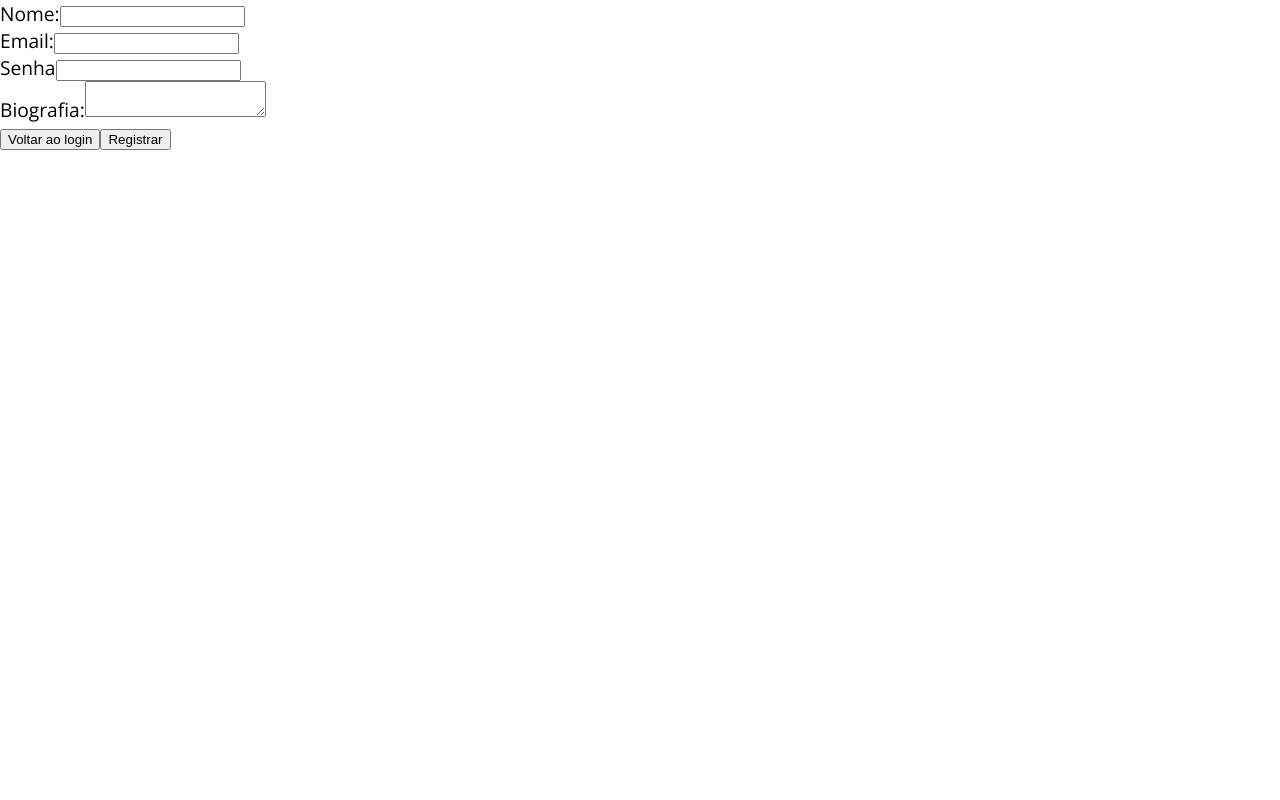
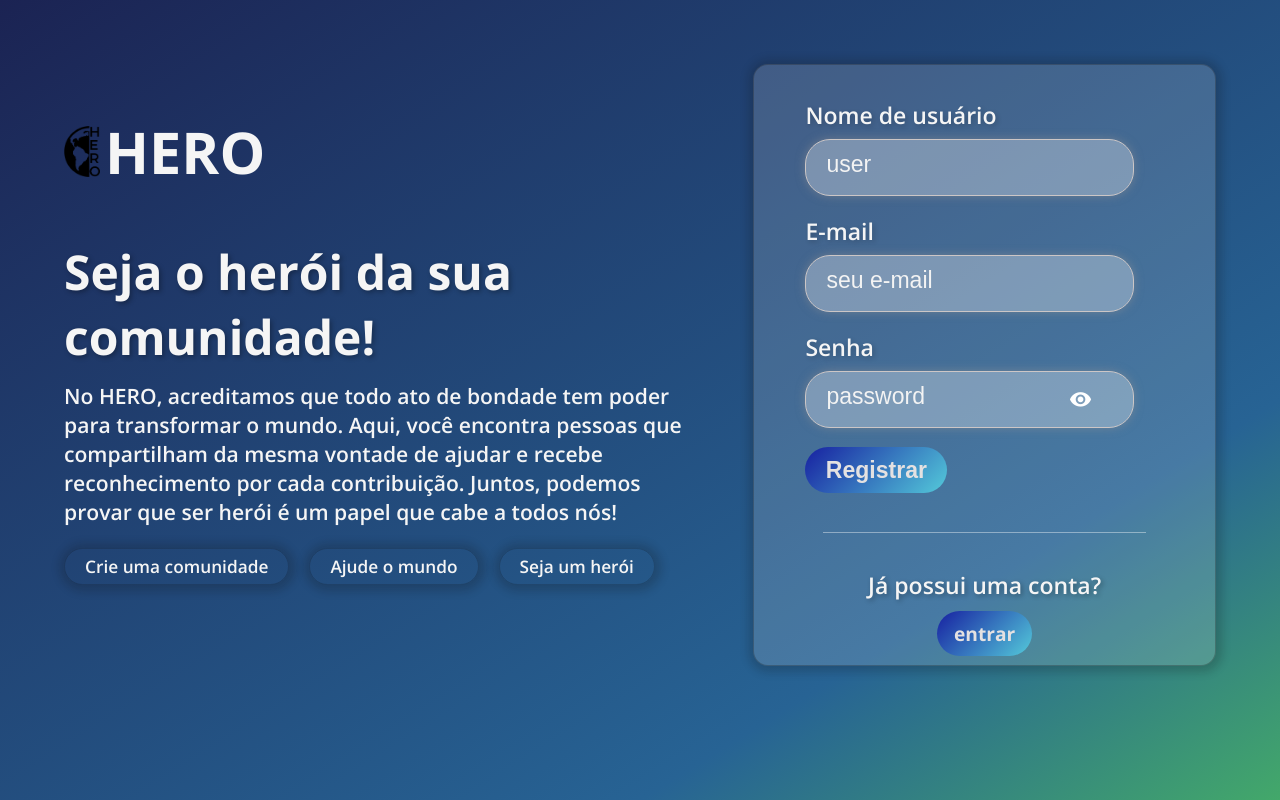
Before and after one commit to HERO-Helping-Everyone-Rewarding-Others/front, a Vue app in the folder hero/: page /register in a window 1280 px wide. Built offline with nearby package versions, Linux system fonts and the light colour scheme.

Commit message:
css da pagina de resgistro quase pronta e alguns erros consertados

```diff
--- a/hero/src/pages/LoginPage.vue
+++ b/hero/src/pages/LoginPage.vue
@@ -62,9 +62,9 @@ const showPassword = ref(false);
           </span>
       </div>
         <button
-          type="submit"
+          type="submit" class="submit"
         >
-          Login
+          Entrar
         </button>
       </form>
       <div class="register">
@@ -83,13 +83,13 @@ const showPassword = ref(false);
   section {
   display: flex;
   height: 100vh;
-  padding: 5vw 8vw;
-  overflow: auto;
+  padding: 0 8vw 0 8vw;
   color: #f5f5f5;
   background: linear-gradient(to right bottom, #1b2353 0%, #276394 75%, #43a86a 100%);
   }
   .box1, .box2 {
     flex: 1;
+    margin-top: 5vw;
   }
   .box1 {
     margin-right: 5vw;
@@ -101,18 +101,19 @@ const showPassword = ref(false);
   .box1 h1 {
     display: flex;
     align-items: center;
-    font-weight: 600;
-    font-size: 2rem;
-    gap: 10px;
+    font-weight: 700;
+    font-size: 3rem;
+    gap: 5px;
   }
   .box1 h2 {
     font-weight: 700;
     font-size: 3rem;
-    margin: 1vw 0;
+    margin: 0;
     text-shadow: 2px 2px 5px rgba(0,0,0,0.3);
   }
   .box1 p {
-    font-weight: 500;
+    font-weight: 600;
+    margin-top: 1vw;
     font-size: 1.2rem;
   }
   .box1 ul {
@@ -123,21 +124,22 @@ const showPassword = ref(false);
   }
   .box1 ul li {
     list-style: none;
-    border: 2px solid rgb(255, 255, 255, 0.3);
-    box-shadow: 0 0 10px rgba(150, 148, 148, 0.5);
+    border: 1px solid rgba(17, 17, 17, 0.2);
+    box-shadow: 1px 1px 10px 5px rgba(17, 17, 17, 0.2);
     width: auto;
     text-align: center;
     border-radius: 5vw;
     padding: 6px 20px 6px 20px;
-    font-weight: 500;
+    font-weight: 600;
   }
   .box2 {
     background: rgba(255, 255, 255, 0.15);
     align-items: center;
     border-radius: 15px;
-    border: 2px solid rgb(31, 30, 30, 0.3);
+    border: 1px solid rgb(31, 30, 30, 0.3);
     box-shadow: 1px 1px 10px 5px rgba(17, 17, 17, 0.2);
     max-width: 40%;
+    max-height: 75%;
   }
  .box2 > *:not(.register) {
     padding: 2vw 0 0 4vw;
@@ -150,8 +152,8 @@ const showPassword = ref(false);
   }
   form label {
     font-weight: 600;
-    text-shadow: 2px 2px 5px rgba(0,0,0,0.3);
-    font-size: 1.5rem;
+    text-shadow: 2px 2px 5px rgba(0,0,0,0.2);
+    font-size: 1.6rem;
   }
   form input {
     background: rgb(255, 255, 255, 0.3);
@@ -159,7 +161,7 @@ const showPassword = ref(false);
     border-radius: 25px;
     border: 1px solid rgb(204, 198, 198);
     box-shadow: 0 0 10px rgba(150, 148, 148, 0.5);
-    padding: 10px 15px;
+    padding: 20px;
     margin-bottom: 1.5vw;
     transition: 0.2s;
   }
@@ -172,17 +174,19 @@ const showPassword = ref(false);
   }
   form input::placeholder {
     color: rgb(243, 243, 243);
+    font-size: 1.2rem;
   }
-  form button {
-    background: linear-gradient(135deg, #1c0c79, #54cada);
-    padding: 0.6vw 1.5vw 0.5vw 1.5vw;
-    font-size: 1rem;
+  form button.submit {
+    background: linear-gradient(135deg, #1720a1, #54cada);
+    padding: 0.75vw 1.6vw;
+    font-size: 1.2rem;
     margin: 0 0 1vw 0;
     border-radius: 25px;
     border: none;
-    color: rgb(247, 244, 244);
+    color: rgb(228, 225, 225);
     font-weight: 700;
     transition: 0.2s;
+    cursor: pointer;
   }
   .password-field {
     position: relative;
@@ -190,15 +194,15 @@ const showPassword = ref(false);
   }
   .password-field .mdi {
     position: absolute;
-    right: 15px;
+    right: 0;
     top: 50%;
     transform: translateY(-50%);
-    position: absolute;
     font-size: 1.2rem;
     color: #ffffff;
   }
   .password-field input {
     width: 100%;
+    height: 100%;
   }
   .register {
     text-align: center;
@@ -208,26 +212,27 @@ const showPassword = ref(false);
     border-top: 1px solid rgba(255, 255, 255, 0.4);
     }
   .register p {
-    font-weight: 500;
-    font-size: 1.1rem;
+    font-weight: 600;
+    font-size: 1.2rem;
     margin-bottom: 1.5vw;
+    text-shadow: 2px 2px 5px rgba(0,0,0,0.3);
   }
   .register a {
     text-decoration: none;
-    background: linear-gradient(90deg, #1c0c79, #54cada);
-    color: rgb(247, 244, 244);
-    padding: 0.7vw 1.3vw 0.7vw 1.3vw;
+    color: rgb(228, 225, 225);
     border-radius: 25px;
     font-weight: 700;
     transition: 0.2s;
+    padding: 0.7vw 1.3vw 0.7vw 1.3vw;
+    background: linear-gradient(135deg, #1720a1, #54cada);
   }
   .register a:hover,
   .box2 button:hover {
-    color: #b9b7b7;
+    color: #ffffff;
   }
   @media (max-width: 1400px) {
   section {
-  padding: 3vw 5vw;
+  padding: 0 5vw;
   }
   .box1 h2 {
     font-size: 2.5rem;
--- a/hero/src/pages/RegisterPage.vue
+++ b/hero/src/pages/RegisterPage.vue
@@ -18,37 +18,237 @@ const handleRegister = async () => {
   alert(JSON.stringify(error.response?.data))
  }
 }
+
+const showPassword = ref(false);
 </script>
 
 <template>
-  <form @submit.prevent="handleRegister">
+  <section>
+    <div class="box1">
+      <div class="logo">
+        <img src="/he(1).png" alt="logo">
+        <h1>HERO</h1>
+      </div>
+      <h2>Seja o herói da sua comunidade!</h2>
+      <p>No HERO, acreditamos que todo ato de bondade tem poder para transformar o mundo. Aqui, você encontra pessoas que compartilham da mesma vontade de ajudar e recebe reconhecimento por cada contribuição. Juntos, podemos provar que ser herói é um papel que cabe a todos nós!</p>
+      <ul>
+        <li>
+          Crie uma comunidade
+        </li>
+        <li>
+          Ajude o mundo
+        </li>
+        <li>
+          Seja um herói
+        </li>
+      </ul>
+    </div>
+    <div class="box2">
+      <form @submit.prevent="handleRegister">
     <div>
-      <label>Nome:</label>
-      <input v-model="nome" type="text" />
+      <label>Nome de usuário</label>
+      <input v-model="nome" type="text" placeholder="user" />
     </div>
 
     <div>
-      <label>Email:</label>
-      <input v-model="email" type="email" />
+      <label>E-mail</label>
+      <input v-model="email" type="email" placeholder="seu e-mail" />
     </div>
 
-    <div>
       <label>Senha</label>
-      <input v-model="password" type="password" />
-    </div>
-
-    <div>
-      <label>Biografia:</label>
-      <textarea v-model="biografia"></textarea>
-    </div>
-
-    <router-link to="/login"><button>Voltar ao login</button></router-link>
-
-
-
-    <button type="submit">Registrar</button>
+      <div class="password-field">
+        <input
+          id="password"
+          :type="showPassword ? 'text' : 'password'"
+          placeholder="password"
+          v-model="password"
+        />
+          <span class="mdi"
+          :class="showPassword ? 'mdi-eye-off' : 'mdi-eye'"
+          @click="showPassword = !showPassword">
+          </span>
+      </div>
+    <button type="submit" class="submit">Registrar</button>
 
   </form>
+      <div class="register">
+       <p>
+          Já possui uma conta?
+        </p>
+         <router-link to="/login">
+        entrar
+      </router-link>
+      </div>
+    </div>
+</section>
 </template>
+
 <style scoped>
+  section {
+  display: flex;
+  height: 100vh;
+  padding: 0 8vw 0 8vw;
+  color: #f5f5f5;
+  background: linear-gradient(to right bottom, #1b2353 0%, #276394 75%, #43a86a 100%);
+  }
+  .box1, .box2 {
+    flex: 1;
+    margin-top: 5vw;
+  }
+  .box1 {
+    margin-right: 5vw;
+  }
+  section .box1 .logo img {
+    height: 4vw;
+  }
+  .box1 .logo,
+  .box1 h1 {
+    display: flex;
+    align-items: center;
+    font-weight: 700;
+    font-size: 3rem;
+    gap: 5px;
+  }
+  .box1 h2 {
+    font-weight: 700;
+    font-size: 3rem;
+    margin: 0;
+    text-shadow: 2px 2px 5px rgba(0,0,0,0.3);
+  }
+  .box1 p {
+    font-weight: 600;
+    margin-top: 1vw;
+    font-size: 1.2rem;
+  }
+  .box1 ul {
+    display: flex;
+    flex-wrap: wrap;
+    gap: 20px;
+    padding: 0;
+  }
+  .box1 ul li {
+    list-style: none;
+    border: 1px solid rgba(17, 17, 17, 0.2);
+    box-shadow: 1px 1px 10px 5px rgba(17, 17, 17, 0.2);
+    width: auto;
+    text-align: center;
+    border-radius: 5vw;
+    padding: 6px 20px 6px 20px;
+    font-weight: 600;
+  }
+  .box2 {
+    background: rgba(255, 255, 255, 0.15);
+    align-items: center;
+    border-radius: 15px;
+    border: 1px solid rgb(31, 30, 30, 0.3);
+    box-shadow: 1px 1px 10px 5px rgba(17, 17, 17, 0.2);
+    max-width: 40%;
+    max-height: 75%;
+  }
+ .box2 > *:not(.register) {
+    padding: 2vw 0 0 4vw;
+  }
+  form label,
+  form input {
+    display: block;
+    width: 70%;
+    margin: 8px 0;
+  }
+  form label {
+    font-weight: 600;
+    text-shadow: 2px 2px 5px rgba(0,0,0,0.2);
+    font-size: 1.6rem;
+  }
+  form input {
+    background: rgb(255, 255, 255, 0.3);
+    color: rgb(243, 243, 243);
+    border-radius: 25px;
+    border: 1px solid rgb(204, 198, 198);
+    box-shadow: 0 0 10px rgba(150, 148, 148, 0.5);
+    padding: 20px;
+    margin-bottom: 1.5vw;
+    transition: 0.2s;
+  }
+  form input:focus,
+  form input:hover {
+    outline: none;
+    border-color: #ffffff;
+    background: rgba(155, 147, 147, 0.2);
+    color: white;
+  }
+  form input::placeholder {
+    color: rgb(243, 243, 243);
+    font-size: 1.2rem;
+  }
+  form button.submit {
+    background: linear-gradient(135deg, #1720a1, #54cada);
+    padding: 0.75vw 1.6vw;
+    font-size: 1.2rem;
+    margin: 0 0 1vw 0;
+    border-radius: 25px;
+    border: none;
+    color: rgb(228, 225, 225);
+    font-weight: 700;
+    transition: 0.2s;
+    cursor: pointer;
+  }
+  .password-field {
+    position: relative;
+    width: 70%;
+  }
+  .password-field .mdi {
+    position: absolute;
+    right: 0;
+    top: 50%;
+    transform: translateY(-50%);
+    font-size: 1.2rem;
+    color: #ffffff;
+  }
+  .password-field input {
+    width: 100%;
+    height: 100%;
+  }
+  .register {
+    text-align: center;
+    margin: 2vw auto 0 auto;
+    padding-top: 1vw;
+    width: 70%;
+    border-top: 1px solid rgba(255, 255, 255, 0.4);
+    }
+  .register p {
+    font-weight: 600;
+    font-size: 1.2rem;
+    margin-bottom: 1.5vw;
+    text-shadow: 2px 2px 5px rgba(0,0,0,0.3);
+  }
+  .register a {
+    text-decoration: none;
+    color: rgb(228, 225, 225);
+    border-radius: 25px;
+    font-weight: 700;
+    transition: 0.2s;
+    padding: 0.7vw 1.3vw 0.7vw 1.3vw;
+    background: linear-gradient(135deg, #1720a1, #54cada);
+  }
+  .register a:hover,
+  .box2 button:hover {
+    color: #ffffff;
+  }
+  @media (max-width: 1400px) {
+  section {
+  padding: 0 5vw;
+  }
+  .box1 h2 {
+    font-size: 2.5rem;
+  }
+  .box1 p {
+    font-size: 1.1rem;
+  }
+  .box1 ul li {
+    font-size: 0.9rem;
+  }
+  .box2 label {
+    font-size: 1.2rem;
+  }
+  }
 </style>
```
